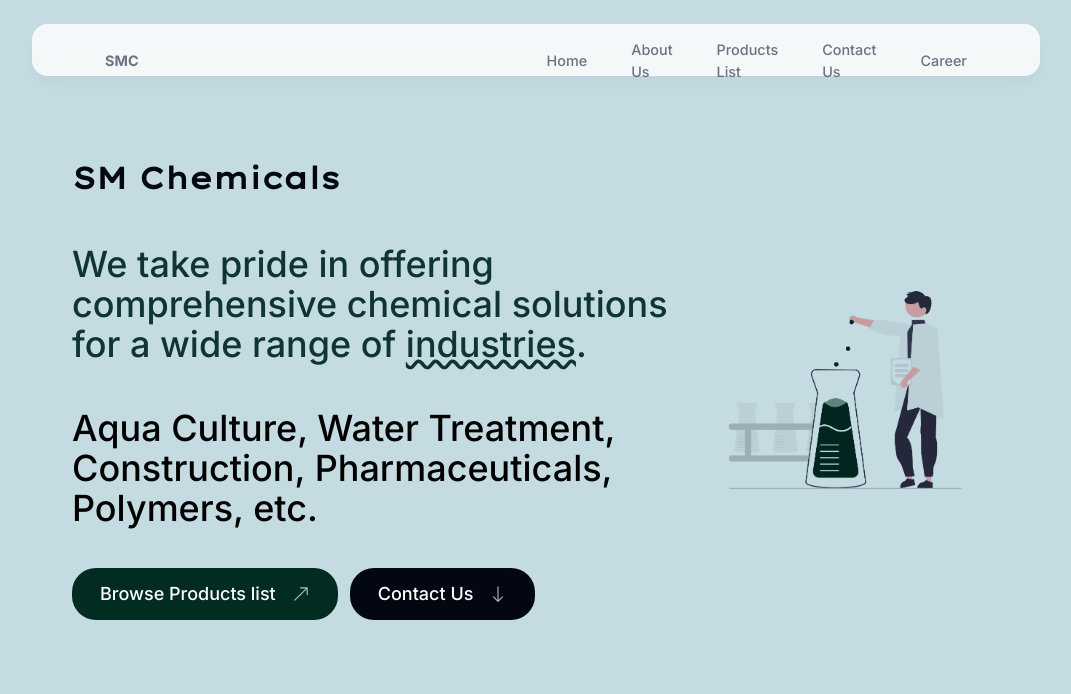
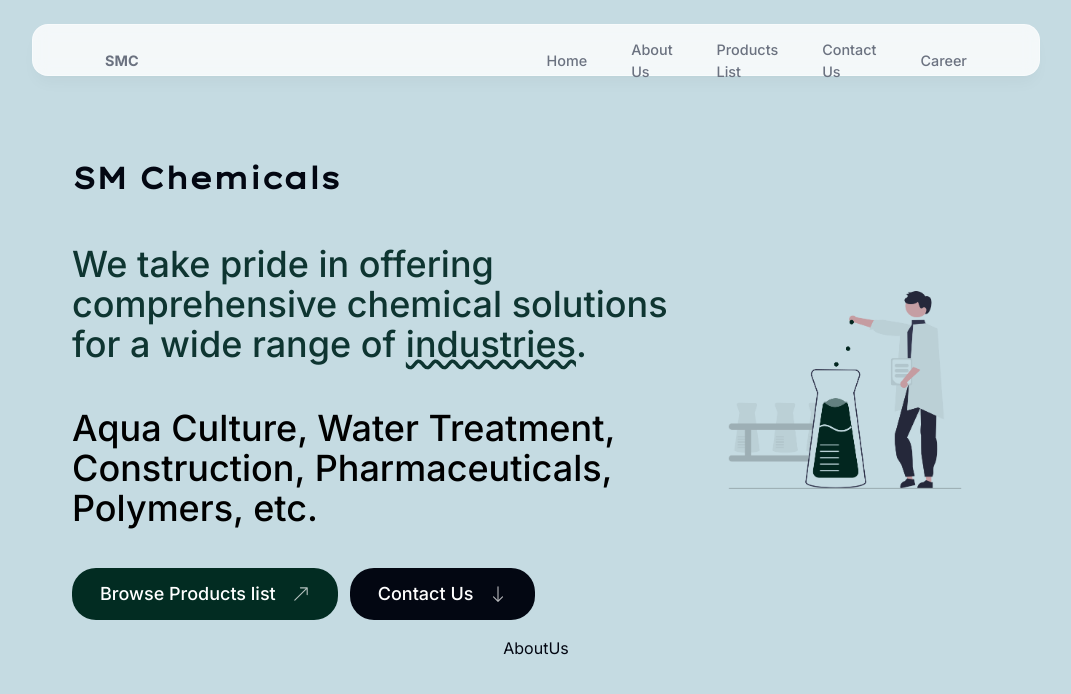
Before and after one commit to smchemicals/SM-Chemicals-NextJS, a Next.js app: page / in a window 1280 px wide. Shown: the top 694 px of the page, without its empty margins (104-1175 px from the left). Built offline with nearby package versions, Linux system fonts and the light colour scheme.

Commit message:
Adding about us section

```diff
--- a/app/page.tsx
+++ b/app/page.tsx
@@ -1,9 +1,11 @@
+import AboutUs from "@/components/aboutus";
 import Intro from "@/components/intro";
 
 export default function Home() {
 	return (
 		<main className="flex flex-col items-center px-4">
 			<Intro />
+			<AboutUs />
 		</main>
 	);
 }
--- /dev/null
+++ b/components/aboutus.tsx
@@ -0,0 +1,7 @@
+import React from 'react'
+
+export default function AboutUs() {
+  return (
+    <div>AboutUs</div>
+  )
+}
```
